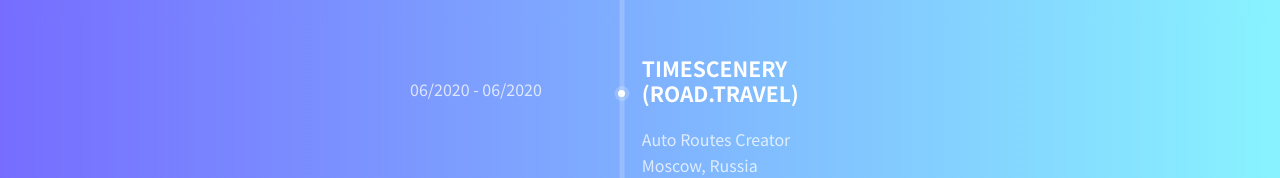
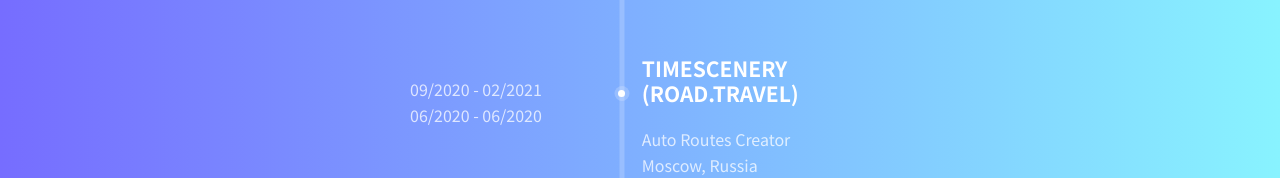
Before and after one commit to Laputina-Evgeniia/Laputina-Evgeniia.github.io, a plain HTML site: page index.html in a window 1280 px wide. Shown: the part 2011-2189 px from the top of the page. Drawn offline with Linux system fonts and the light colour scheme.

Commit message:
Update index.html

```diff
--- a/index.html
+++ b/index.html
@@ -251,7 +251,7 @@
 								<span></span>
 									<div class="media">
 										<div class="d-flex">
-											<p>06/2020 - 06/2020</p>
+											<p>09/2020 - 02/2021<br />06/2020 - 06/2020</p>
 										</div>
 										<div class="media-body">
 											<h4>Timescenery<br />(Road.Travel)</h4>
@@ -275,7 +275,7 @@
 								<span></span>
 									<div class="media">
 										<div class="d-flex">
-											<p>05/2017 - 06/2017<br /> 01, 03 - 05/2018</p>
+											<p>05/2017 - 06/2017<br />01, 03 - 05/2018</p>
 										</div>
 										<div class="media-body">
 											<h4>Holiday Inn</h4>
```
